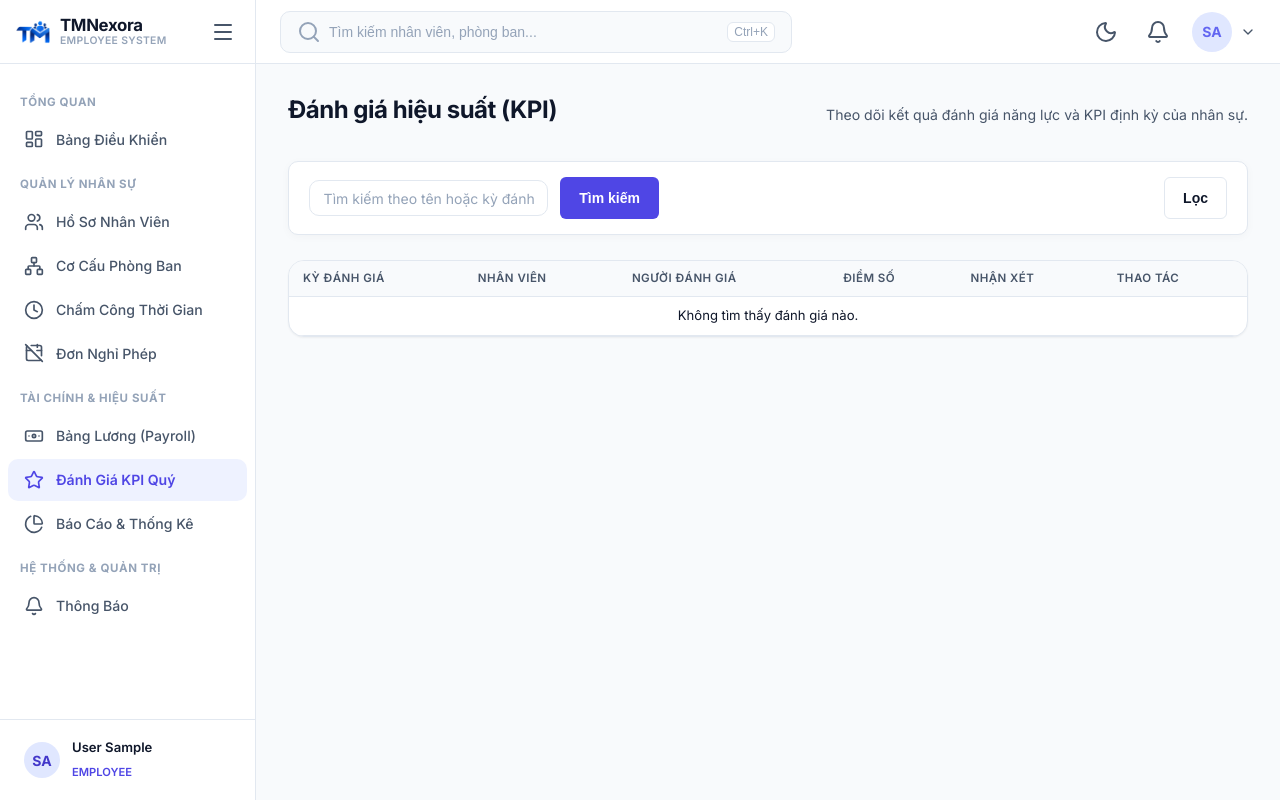
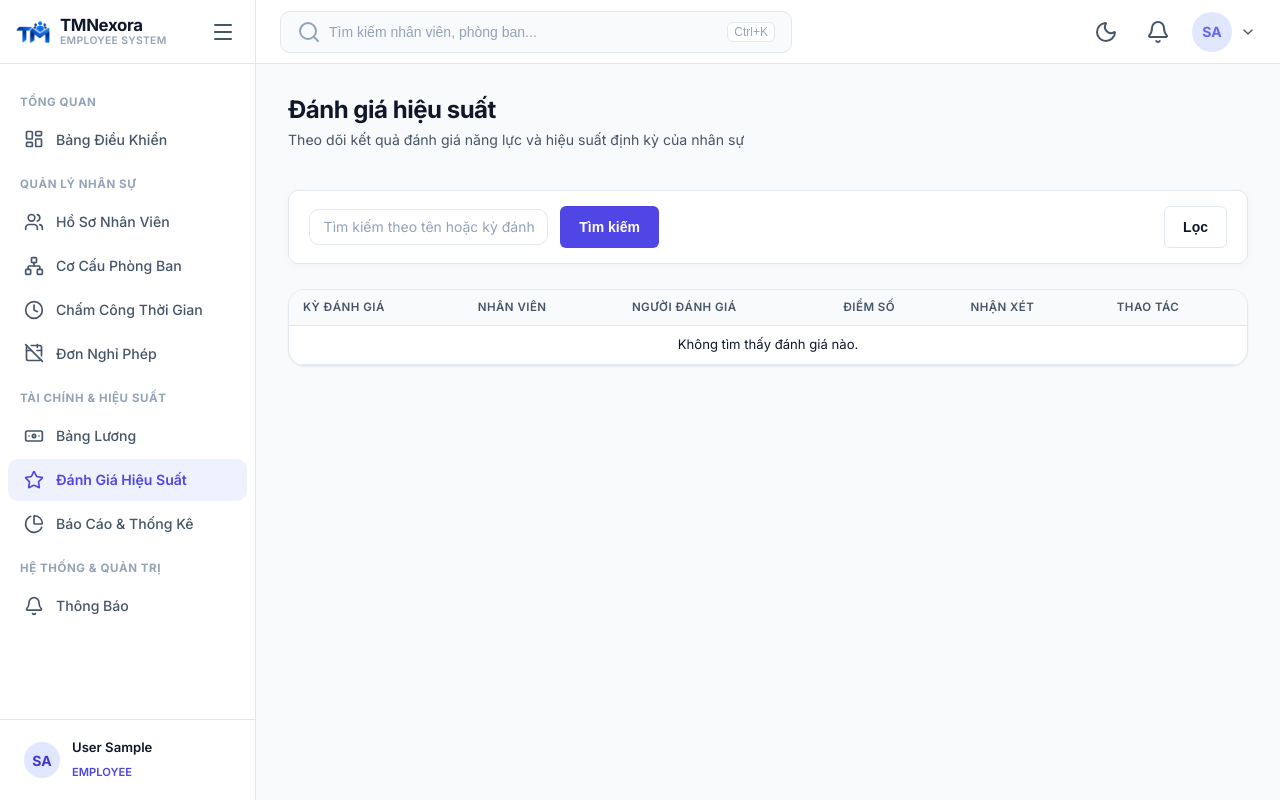
Before and after one commit to trminh-developer/Employee-Management-System, a Django app: page /performance/ in a window 1280 px wide. Run offline with Django 5.2, Linux system fonts and the light colour scheme; the visitor is signed in with stand-in values (Sample User, id 1); data that the repository does not hold is empty.

Commit message:
style(ui): standardize workspace layout wrappers and navigation titles across modules

```diff
--- a/frontend/templates/base.html
+++ b/frontend/templates/base.html
@@ -100,11 +100,11 @@
                 <div class="nav-section-title">Tài chính & Hiệu suất</div>
                 <a href="{% url 'payroll:list' %}" class="nav-item {% if request.resolver_match.app_name == 'payroll' %}active{% endif %}">
                     <i data-lucide="banknote" class="nav-icon"></i>
-                    <span class="nav-text">Bảng Lương (Payroll)</span>
+                    <span class="nav-text">Bảng Lương</span>
                 </a>
                 <a href="{% url 'performance:list' %}" class="nav-item {% if request.resolver_match.app_name == 'performance' %}active{% endif %}">
                     <i data-lucide="star" class="nav-icon"></i>
-                    <span class="nav-text">Đánh Giá KPI Quý</span>
+                    <span class="nav-text">Đánh Giá Hiệu Suất</span>
                 </a>
                 <a href="{% url 'reports:list' %}" class="nav-item {% if request.resolver_match.app_name == 'reports' %}active{% endif %}">
                     <i data-lucide="pie-chart" class="nav-icon"></i>
--- a/frontend/templates/employees.html
+++ b/frontend/templates/employees.html
@@ -1,5 +1,5 @@
 {% extends 'base.html' %}
-{% block title %}Danh Sách Hồ Sơ Nhân Viên - Hệ Thống Quản Lý Nhân Sự{% endblock %}
+{% block title %}Danh Sách Hồ Sơ Nhân Viên - Hệ Thống Quản Lý Nhân Sự TMNexora{% endblock %}
 {% block meta_description %}Quản lý định biên nhân sự theo cấu trúc phòng ban chuyên môn trong Hệ Thống Quản Lý Nhân Sự
 EMS.{% endblock %}
 {% block og_title %}Danh Sách Hồ Sơ Nhân Viên - TMNexora{% endblock %}
--- a/frontend/templates/performance.html
+++ b/frontend/templates/performance.html
@@ -1,7 +1,7 @@
 {% extends 'base.html' %}
-{% block title %}Đánh giá hiệu suất (KPI) - Hệ Thống Quản Lý Nhân Sự{% endblock %}
-{% block meta_description %}Theo dõi và quản lý kết quả đánh giá hiệu suất làm việc (KPI) định kỳ của nhân viên trong Hệ Thống Quản Lý Nhân Sự.{% endblock %}
-{% block og_title %}Đánh giá hiệu suất (KPI) - Hệ Thống Quản Lý Nhân Sự{% endblock %}
+{% block title %}Đánh giá hiệu suất - Hệ Thống Quản Lý Nhân Sự TMNexora{% endblock %}
+{% block meta_description %}Theo dõi và quản lý kết quả đánh giá hiệu suất làm việc định kỳ của nhân viên trong Hệ Thống Quản Lý Nhân Sự.{% endblock %}
+{% block og_title %}Đánh giá hiệu suất - TMNexora{% endblock %}
 
 {% block content %}
 <style>
@@ -171,9 +171,11 @@
 </style>
 
 <div class="employee-workspace">
-    <div class="page-header" style="margin-bottom: 20px;">
-        <h1>Đánh giá hiệu suất (KPI)</h1>
-        <p style="color: var(--text-secondary); margin-top: 0.5rem;">Theo dõi kết quả đánh giá năng lực và KPI định kỳ của nhân sự.</p>
+    <div class="page-header">
+        <div>
+            <h1 class="page-title">Đánh giá hiệu suất</h1>
+            <p class="page-subtitle">Theo dõi kết quả đánh giá năng lực và hiệu suất định kỳ của nhân sự</p>
+        </div>
     </div>
     {% if selected_employee %}
     <div style="margin-bottom: 15px; padding: 10px 15px; background: var(--bg-surface); border: 1px solid var(--primary-500); border-radius: var(--radius-md); display: flex; align-items: center; justify-content: space-between;">
--- a/pyrightconfig.json
+++ b/pyrightconfig.json
@@ -1,4 +1,5 @@
 {
+    "pythonPath": "C:\\Program Files\\Python314\\python.exe",
     "include": [
         "apps",
         "config",
@@ -11,5 +12,6 @@
     ],
     "reportAttributeAccessIssue": "none",
     "reportOptionalMemberAccess": "none",
-    "reportGeneralTypeIssues": "none"
+    "reportGeneralTypeIssues": "none",
+    "reportMissingImports": "none"
 }
```
Also changed, not shown: frontend/templates/attendance.html (+7 -5 lines), frontend/templates/leave.html (+9 -7 lines), frontend/templates/payroll.html (+9 -7 lines).
